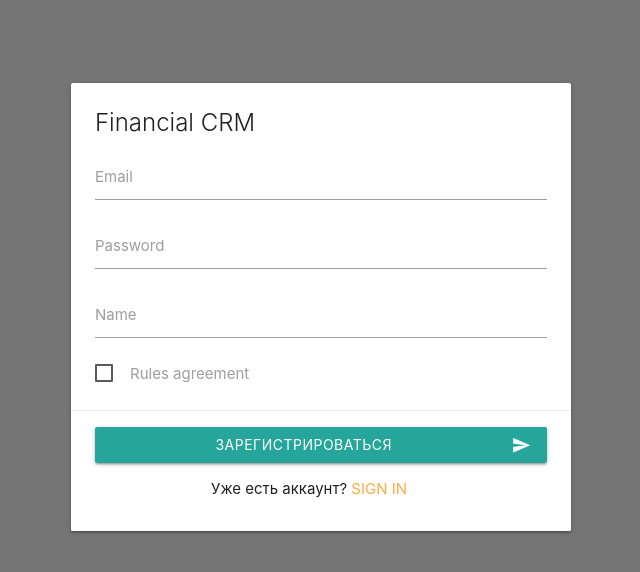
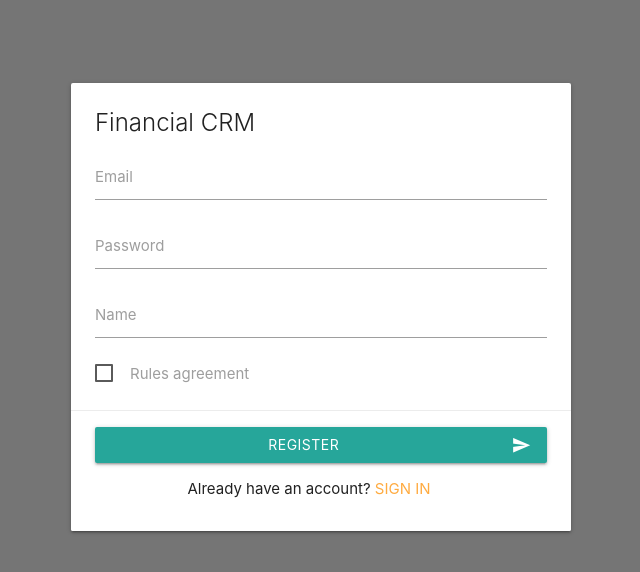
Before and after one commit to yestellar/finances_crm, a Vue app: page /register in a window 1280 px wide. Shown: the top 572 px of the page, without its empty margins (319-959 px from the left). Built offline with nearby package versions, Linux system fonts and the light colour scheme; no server answers.

Commit message:
translate

```diff
--- a/src/views/Register.vue
+++ b/src/views/Register.vue
@@ -57,13 +57,13 @@
             class="btn waves-effect waves-light auth-submit"
             type="submit"
         >
-          Зарегистрироваться
+          Register
           <i class="material-icons right">send</i>
         </button>
       </div>
 
       <p class="center">
-        Уже есть аккаунт?
+        Already have an account?
         <router-link to="/login">Sign in</router-link>
       </p>
     </div>
```
